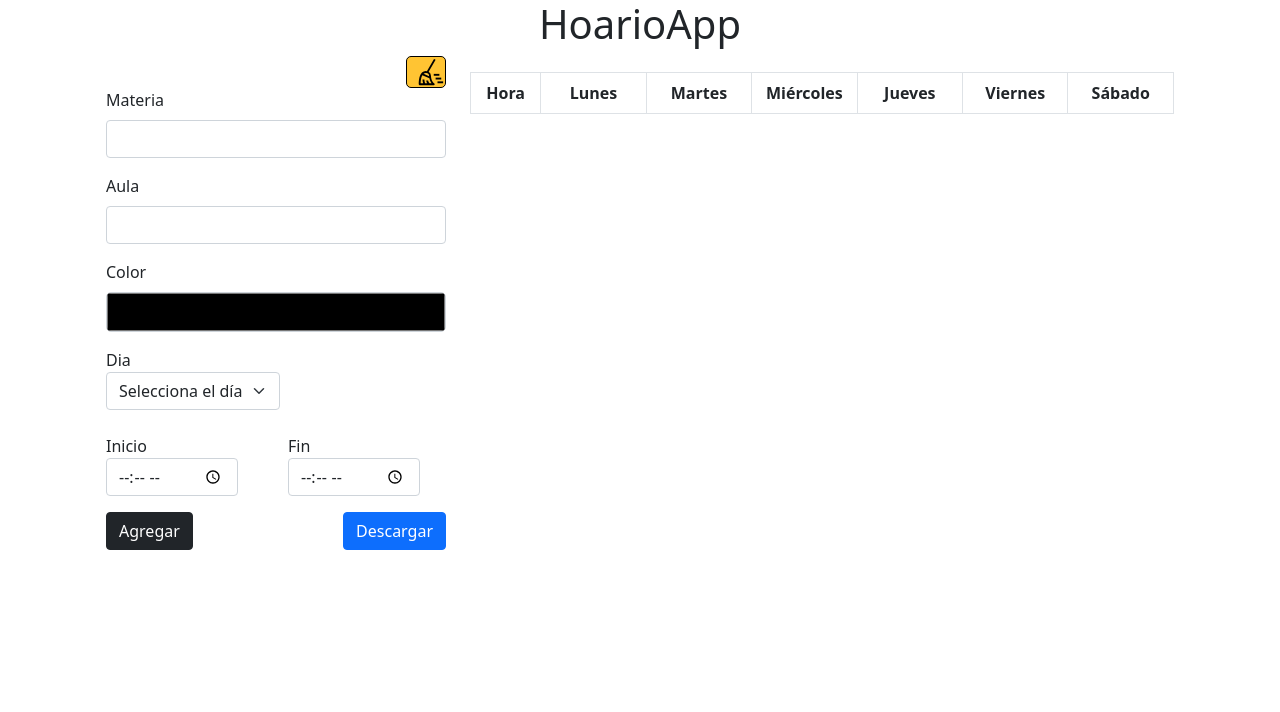
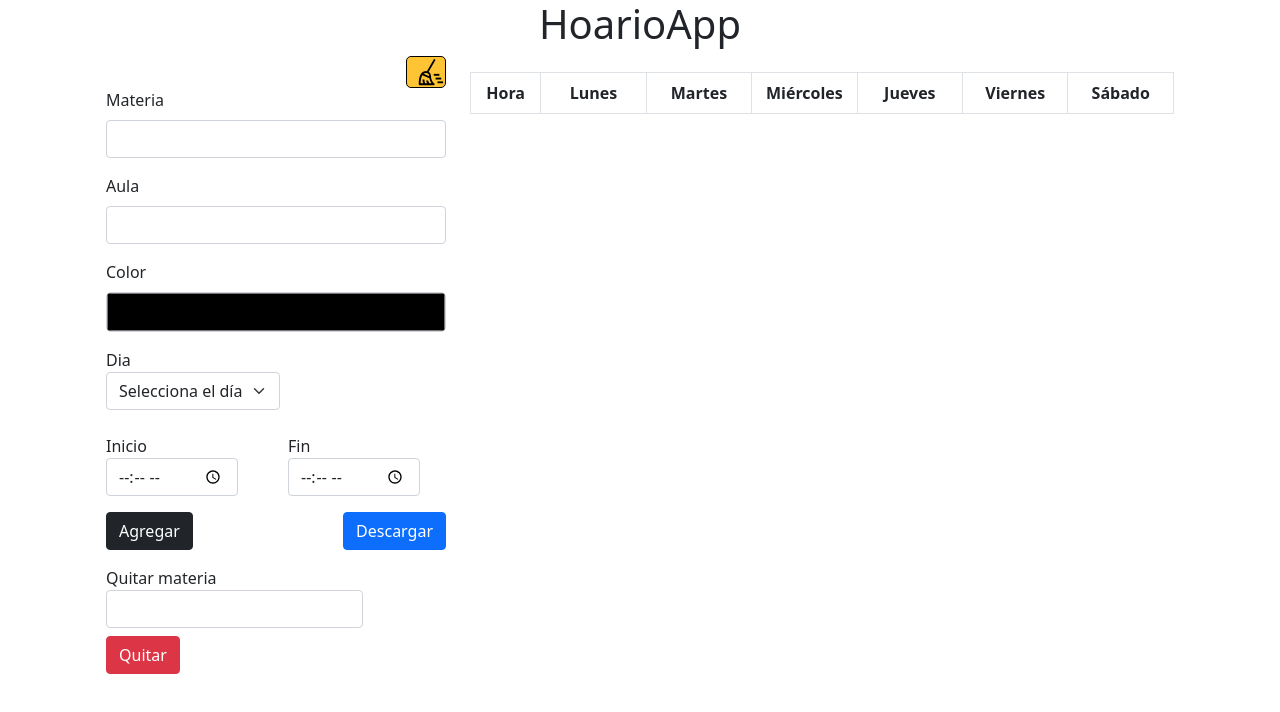
Before and after one commit to RodriGandaH/generadorDeHorario, a Vue app: page / in a window 1280 px wide. Shown: the top 712 px of the page. Built offline with nearby package versions, Linux system fonts and the light colour scheme.

Commit message:
quitar materias agregado

```diff
--- a/src/App.vue
+++ b/src/App.vue
@@ -20,7 +20,8 @@ const columnas = [
 ];
 const color = ref('#000000');
 const materiaColors = {};
-
+const materiaAQuitar = ref('');
+console.log(materiaAQuitar.value);
 const agregarMateria = () => {
     if (horarioInicio.value >= horarioFin.value) {
         alert('La hora de inicio debe ser menor a la hora de fin');
@@ -110,6 +111,55 @@ const limpiarMateria = (e) => {
     materia.value = '';
 
     e.preventDefault();
+};
+const quitarMateria = () => {
+    const materiaAQuitarValue = materiaAQuitar.value;
+    if (!materiaAQuitarValue) {
+        alert('Ingrese una materia');
+        return;
+    }
+
+    for (let i = 0; i < arregloFilas.value.length; i++) {
+        const fila = arregloFilas.value[i];
+        for (let j = 1; j < fila.length; j++) {
+            const celda = fila[j];
+            if (celda.includes(materiaAQuitarValue)) {
+                let nuevaCelda = celda;
+                if (celda.includes(',')) {
+                    // La celda contiene la materia y el aula separados por una coma
+                    const partesCelda = celda.split(',');
+                    if (partesCelda.length === 3) {
+                        // La celda contiene una materia y dos aulas separados por comas
+                        nuevaCelda = `${partesCelda[0]},${partesCelda[2]}`;
+                    } else {
+                        // La celda contiene varias materias separadas por comas
+                        nuevaCelda = partesCelda
+                            .filter(
+                                (texto) => !texto.includes(materiaAQuitarValue)
+                            )
+                            .join(',');
+                    }
+                } else {
+                    // La celda contiene solamente la materia
+                    nuevaCelda = '';
+                }
+                arregloFilas.value[i][j] = nuevaCelda;
+            }
+        }
+    }
+
+    // Actualizar la tabla HTML
+    const tabla = document.querySelector('#tabla');
+    for (let i = 0; i < tabla.rows.length; i++) {
+        const fila = tabla.rows[i];
+        for (let j = 1; j < fila.cells.length; j++) {
+            const celda = fila.cells[j];
+            const materia = celda.innerText.split('-')[0];
+            celda.style.backgroundColor = getColor(materia);
+        }
+    }
+
+    materiaAQuitar.value = '';
 };
 </script>
 
@@ -306,6 +356,22 @@ const limpiarMateria = (e) => {
                 </tbody>
             </table>
         </div>
+        <div class="mt-3">
+            <label class="form-label">
+                Quitar materia
+                <input
+                    v-model.trim="materiaAQuitar"
+                    type="text"
+                    class="form-control"
+                    id="materiaAQuitar"
+                    required
+                />
+            </label>
+            <br />
+            <button class="btn btn-danger" @click="quitarMateria">
+                Quitar
+            </button>
+        </div>
     </div>
 </template>
 <style scoped>
```
